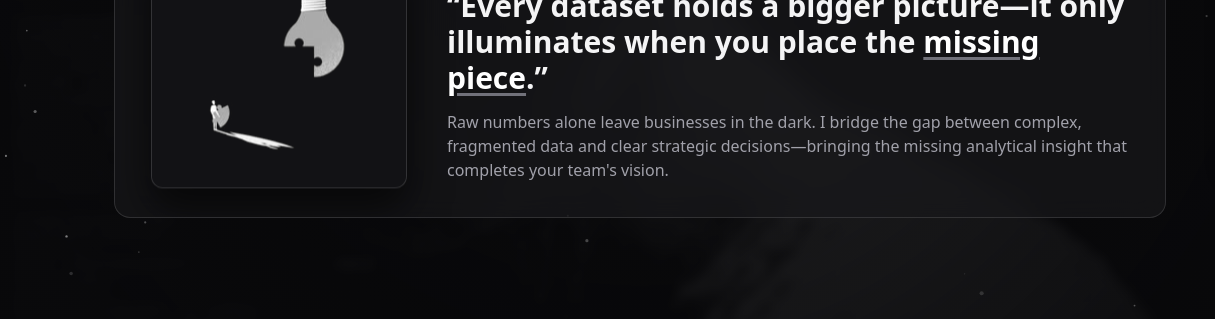
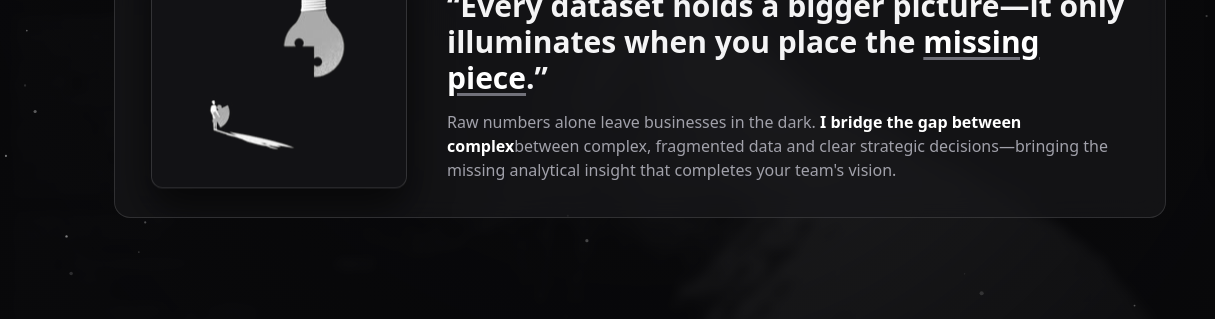
Before and after one commit to hariomtomar2226-rgb/hariomtomar2226-rgb.github.io, a plain HTML site: page index.html in a window 1280 px wide. Shown: the part 361-680 px from the top of the page, 0-1215 px from the left. Drawn offline with nearby package versions, Linux system fonts and the light colour scheme.

Commit message:
Update index.html

```diff
--- a/index.html
+++ b/index.html
@@ -508,7 +508,7 @@
                     “Every dataset holds a bigger picture—it only illuminates when you place the <span class="text-zinc-950 dark:text-white underline decoration-zinc-400 dark:decoration-zinc-500 underline-offset-4">missing piece</span>.”
                 </blockquote>
                 <p class="text-zinc-600 dark:text-zinc-400 text-sm md:text-base leading-relaxed">
-                    Raw numbers alone leave businesses in the dark. I bridge the gap between complex, fragmented data and clear strategic decisions—bringing the missing analytical insight that completes your team's vision.
+                    Raw numbers alone leave businesses in the dark. <strong class="text-zinc-950 dark:text-white font-semibold">I bridge the gap between complex</strong>between complex, fragmented data and clear strategic decisions—bringing the missing analytical insight that completes your team's vision.
                 </p>
             </div>
         </div>
```
